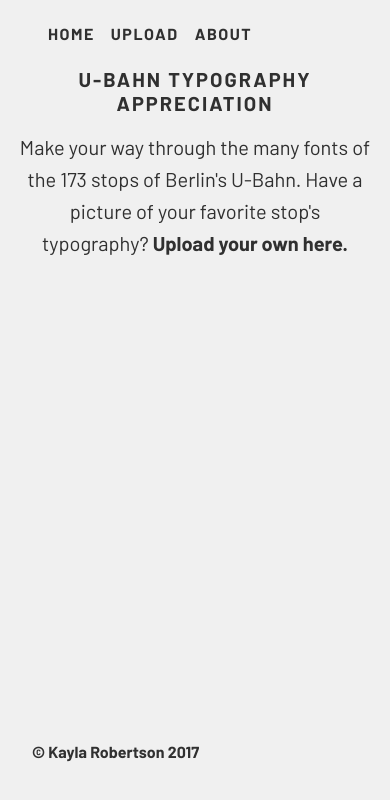
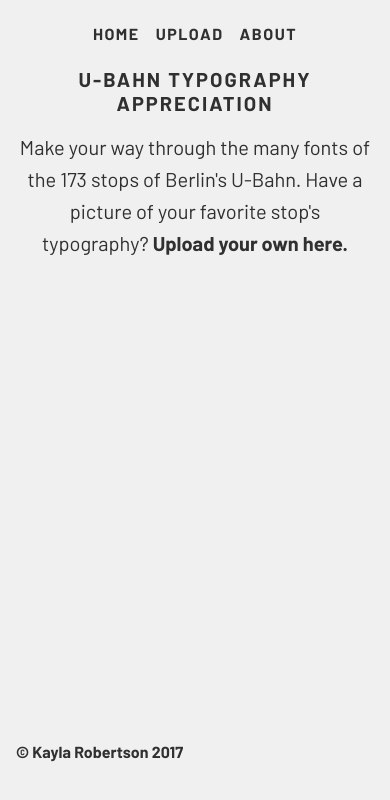
Before and after one commit to kaylarobertson3/image-board, a website: page public/index.html in a window 390 px wide. Drawn offline with nearby package versions, Linux system fonts and the light colour scheme; some packages are replaced by stand-ins of ours; no server answers.

Commit message:
mobile nav

```diff
--- a/public/style.css
+++ b/public/style.css
@@ -388,7 +388,7 @@ h2 span {
 /*footer*/
 
 footer {
-    margin: 0rem 2rem 2rem 2rem;
+    margin: 0rem 2rem 2rem 1rem;
     position: relative;
 }
 
@@ -423,6 +423,20 @@ footer {
     .desc {
         max-width: 300px;
     }
+}
+
+@media screen and (max-width: 550px) {
+    .nav {
+        display: flex;
+        flex-direction: row;
+        justify-content: center;
+        align-items: center;
+    }
+
+    .nav ul {
+        padding: 0;
+    }
+
 }
 
 @media screen and (max-width: 450px) {
```
